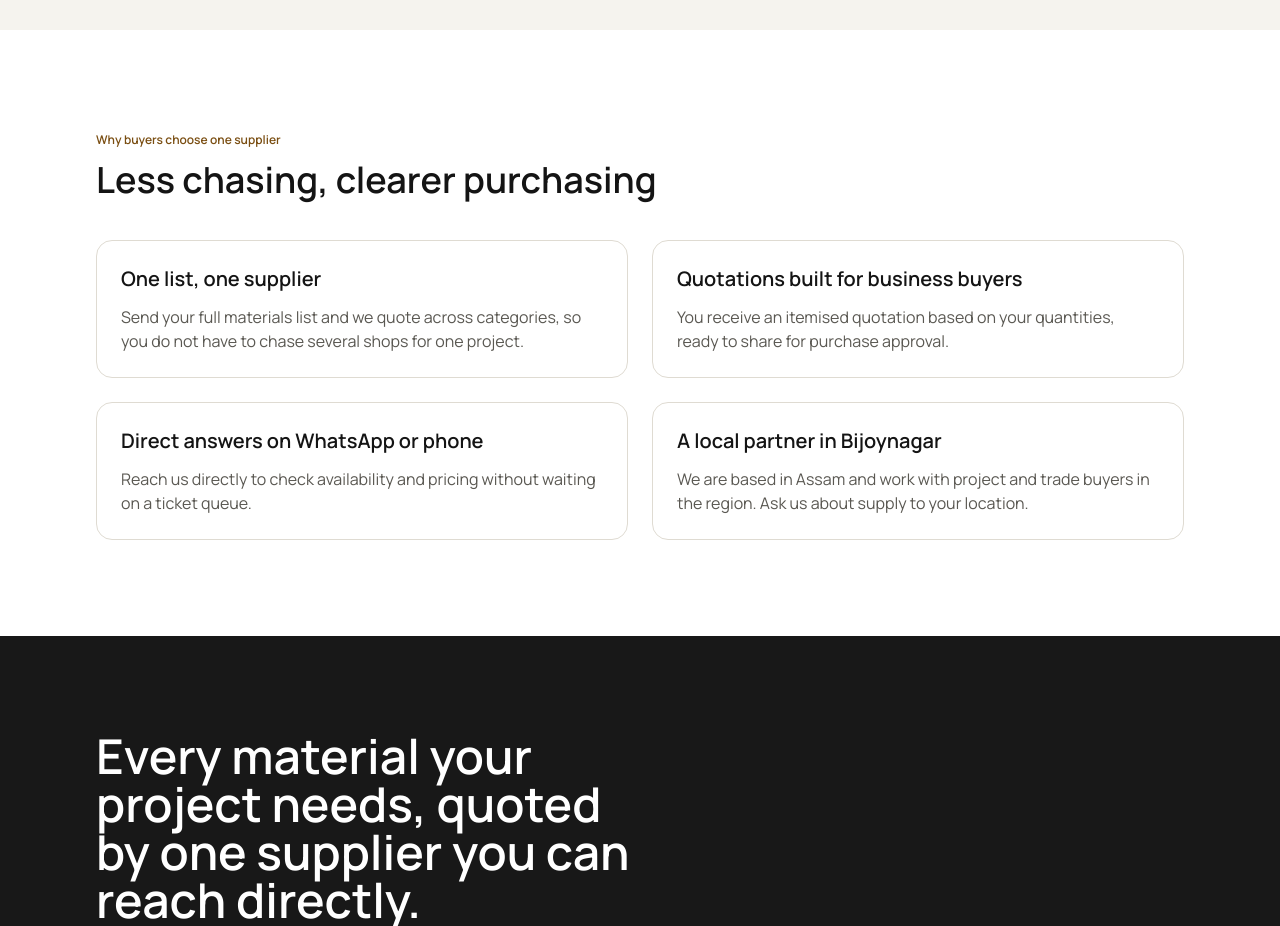
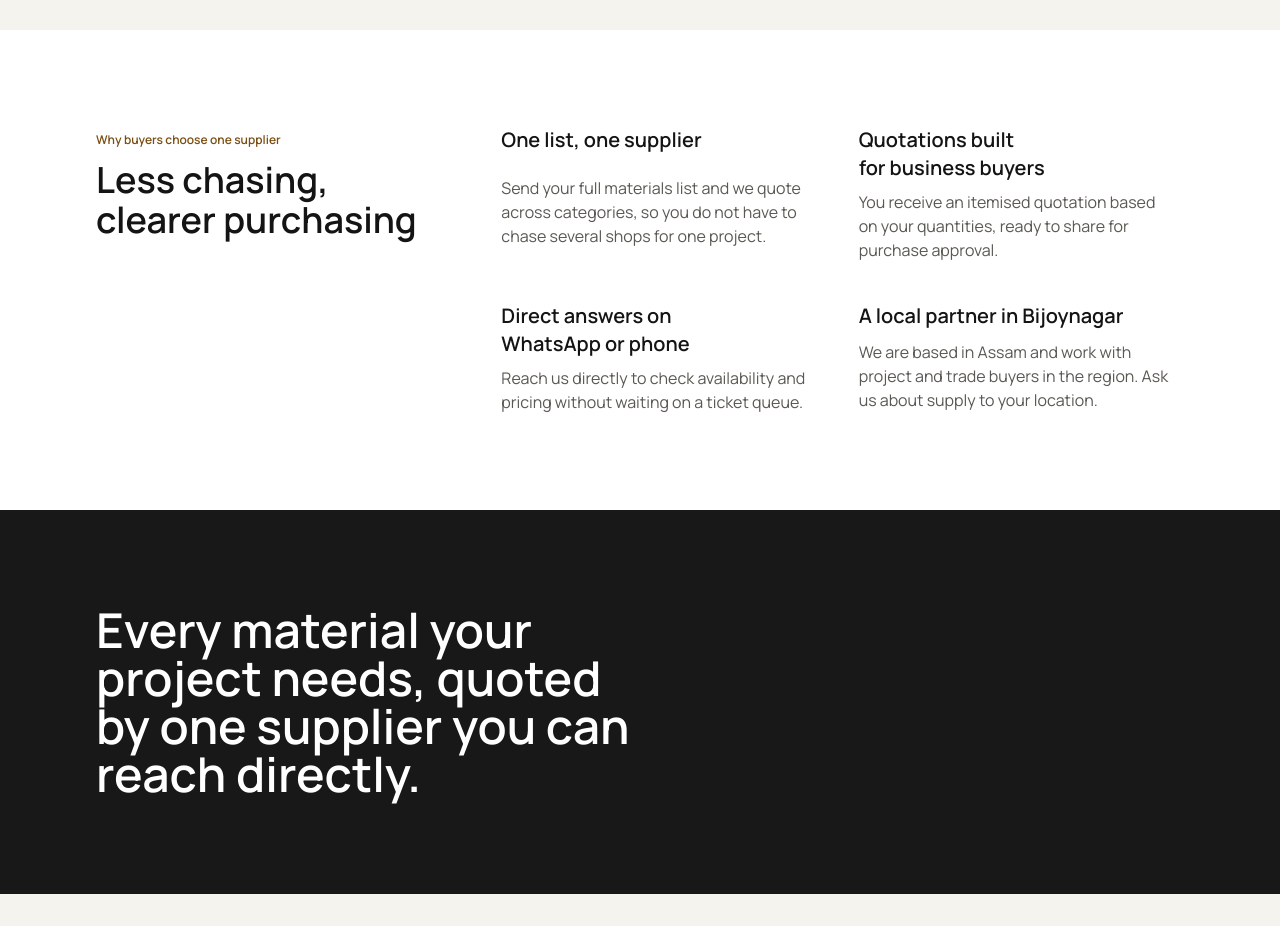
Before and after one commit to MJforti/bahubali-website, a plain HTML site: page index.html in a window 1280 px wide. Shown: the part 2080-3006 px from the top of the page. Drawn offline with Linux system fonts and the light colour scheme.

Commit message:
Benefits: open list beside the heading instead of a card grid
Co-Authored-By: Claude Fable 5.2 <noreply@anthropic.com>
Claude-Session: https://claude.ai/code/session_017aeRDDkHJ2vEoSFfwNLbZa

```diff
--- a/assets/css/styles.css
+++ b/assets/css/styles.css
@@ -312,3 +312,11 @@ em, i { font-style: normal; }
 .cat:hover .cat-go { transform: translateX(4px); color: var(--ink); }
 @media (min-width: 960px) { .cats { gap: var(--s-200); } .cat { padding: var(--s-300); } }
 @media (prefers-reduced-motion: reduce) { .cat:hover .cat-go { transform: none; } }
+
+/* Benefits: open text list beside the heading, no boxes */
+.split { display: grid; gap: var(--s-500); }
+.benefits { display: grid; gap: var(--s-400); }
+.benefits li { display: grid; gap: var(--s-75); }
+.benefits p { color: var(--muted); }
+@media (min-width: 640px) { .benefits { grid-template-columns: 1fr 1fr; gap: var(--s-500) var(--s-400); } }
+@media (min-width: 960px) { .split { grid-template-columns: 4fr 8fr; gap: var(--s-700); } }
--- a/index.html
+++ b/index.html
@@ -136,17 +136,17 @@
 
 <!-- Benefits -->
 <section class="section surface" id="benefits">
-  <div class="container">
-    <div class="section-head reveal">
+  <div class="container split">
+    <div class="reveal">
       <span class="eyebrow caption-3">Why buyers choose one supplier</span>
       <h2 class="section-title">Less chasing, clearer purchasing</h2>
     </div>
-    <div class="grid grid-2 reveal">
-      <div class="card"><h3 class="heading-6">One list, one supplier</h3><p class="body-3">Send your full materials list and we quote across categories, so you do not have to chase several shops for one project.</p></div>
-      <div class="card"><h3 class="heading-6">Quotations built for business buyers</h3><p class="body-3">You receive an itemised quotation based on your quantities, ready to share for purchase approval.</p></div>
-      <div class="card"><h3 class="heading-6">Direct answers on WhatsApp or phone</h3><p class="body-3">Reach us directly to check availability and pricing without waiting on a ticket queue.</p></div>
-      <div class="card"><h3 class="heading-6">A local partner in Bijoynagar</h3><p class="body-3">We are based in Assam and work with project and trade buyers in the region. Ask us about supply to your location.</p></div>
-    </div>
+    <ul class="benefits reveal">
+      <li><h3 class="heading-6">One list, one supplier</h3><p class="body-3">Send your full materials list and we quote across categories, so you do not have to chase several shops for one project.</p></li>
+      <li><h3 class="heading-6">Quotations built for business buyers</h3><p class="body-3">You receive an itemised quotation based on your quantities, ready to share for purchase approval.</p></li>
+      <li><h3 class="heading-6">Direct answers on WhatsApp or phone</h3><p class="body-3">Reach us directly to check availability and pricing without waiting on a ticket queue.</p></li>
+      <li><h3 class="heading-6">A local partner in Bijoynagar</h3><p class="body-3">We are based in Assam and work with project and trade buyers in the region. Ask us about supply to your location.</p></li>
+    </ul>
   </div>
 </section>
 
```
